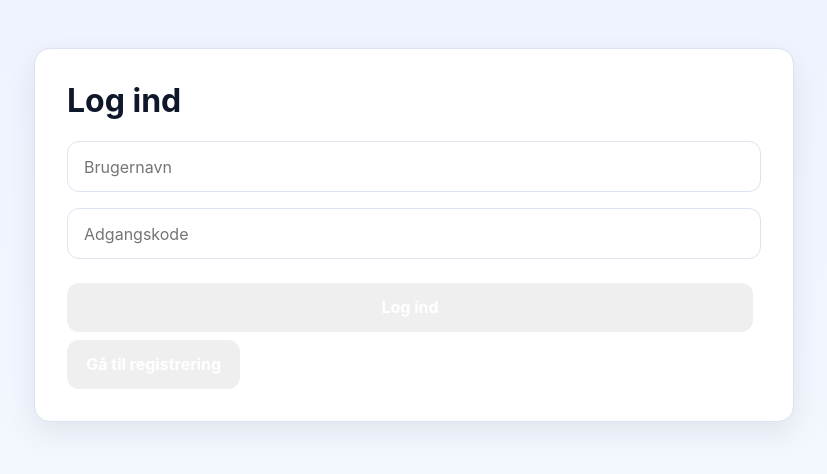
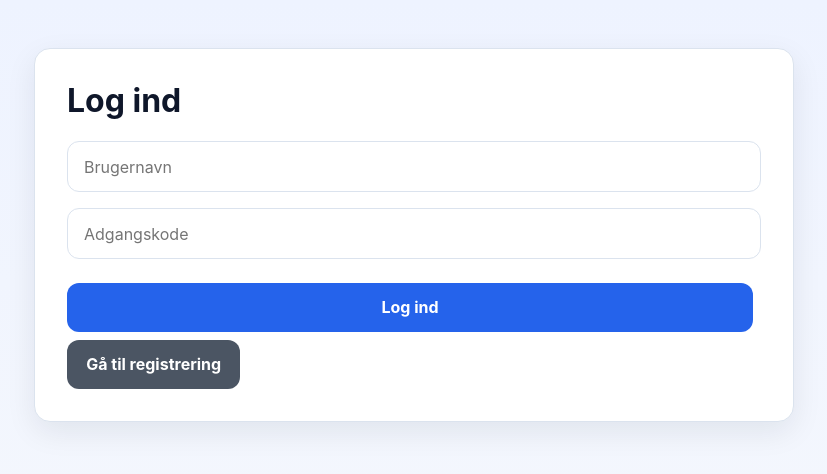
Before and after one commit to majdal01/Projekt2-Quizplatform, a Vue app in the folder static/: page /login in a window 1280 px wide. Shown: the top 474 px of the page, without its empty margins (226-1053 px from the left). Built offline with nearby package versions, Linux system fonts and the light colour scheme.

Commit message:
Update button LoginView.vue

```diff
--- a/static/src/views/LoginView.vue
+++ b/static/src/views/LoginView.vue
@@ -24,14 +24,14 @@
         oninput="this.setCustomValidity('')"
       />
 
-      <button type="submit" :disabled="loading">
-        {{ loading ? 'Logger ind...' : 'Log ind' }}
-      </button>
+      <button class="btn-primary" type="submit" :disabled="loading">
+  {{ loading ? 'Logger ind...' : 'Log ind' }}
+    </button>
     </form>
 
-    <button class="secondary-btn" @click="$router.push('/register')">
-      Gå til registrering
-    </button>
+    <button class="btn-secondary" type="button" @click="$router.push('/register')">
+  Gå til registrering
+</button>
   </div>
 </template>
 
```
